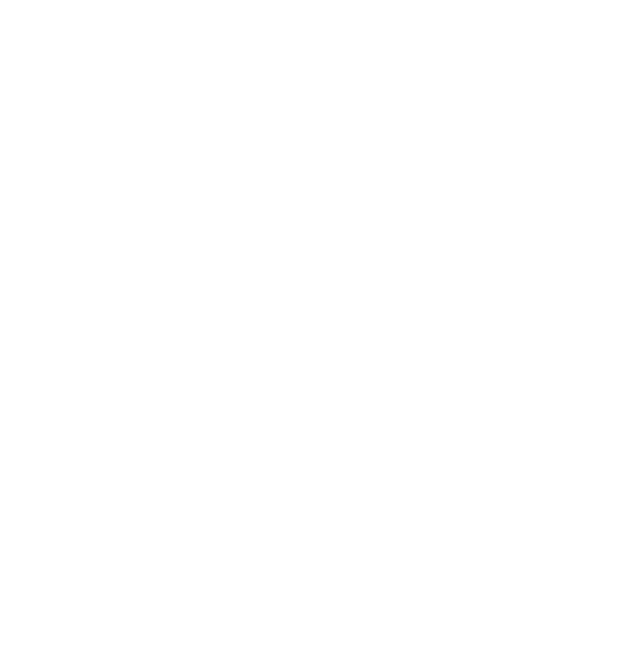
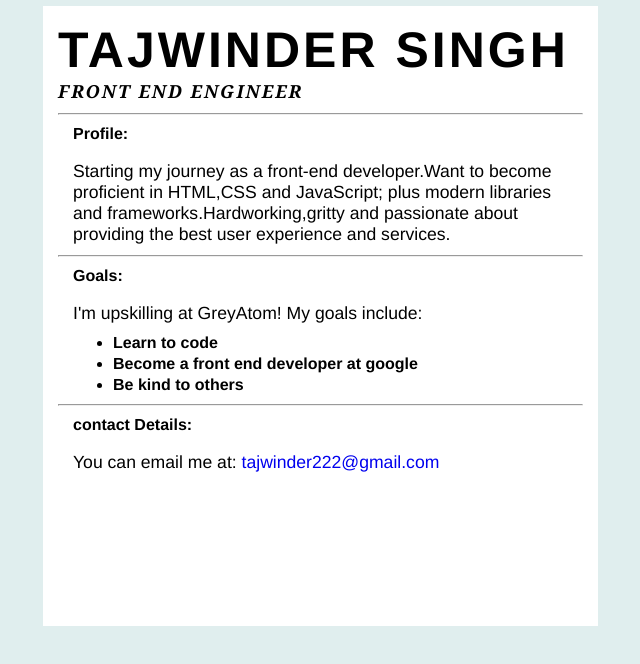
Before and after one commit to Tajwinder/personal-portfolio-page, a plain HTML site: page index.html in a window 1280 px wide. Shown: the whole page, without its empty margins (302-942 px from the left). Drawn offline with Linux system fonts and the light colour scheme.

Commit message:
added my project

```diff
--- a/index.html
+++ b/index.html
@@ -1 +1,45 @@
 <!-- Add your HTML Code here -->
+<!DOCTYPE html>
+<html>
+<head>
+  <title>personal portfolio page</title>
+  <link rel="stylesheet" href="style.css">
+</head>
+<body>
+
+<div class="profileBody">
+  <!--header -->
+  <div class="header">
+<h1>TAJWINDER SINGH</h1>
+<h2>FRONT END ENGINEER</h2>
+
+  </div>
+  <hr>
+
+<!--main section-->
+<div class="section" id="profile">
+ <strong>Profile:</strong> <br><br>
+  <p>Starting my journey as a front-end developer.Want to become proficient in HTML,CSS and JavaScript; plus modern libraries and frameworks.Hardworking,gritty and passionate about providing the best user experience and services.</p>
+
+</div>
+<hr>
+<div class="section" id="goals">
+    <strong>Goals:</strong><br><br>
+    <p>I'm upskilling at GreyAtom! My goals include:</p>
+    <ul>
+        <li>Learn to code</li>
+        <li>Become a front end developer at google</li>
+        <li>Be kind to others</li>
+    </ul>
+
+</div>
+<hr>
+<div id="Contact" class="section">
+    <strong>contact Details:</strong><br><br>
+    <p>You can email me at: <a href="mailto: tajwinder222@gmail.com">tajwinder222@gmail.com</a></p>
+</div>
+</div>
+
+
+</body>
+</html>
--- a/style.css
+++ b/style.css
@@ -1 +1,59 @@
 /* Add your CSS code here */
+*{
+    font-family: Helvetica, Arial, sans-serif;
+    max-width: 700px;
+   margin: auto;
+  }
+  body {
+    min-width: 500px;
+    background-color: #e0eeee;
+}
+.profileBody {
+  display: inline-block;
+  background-color: white;
+  margin-top: 6px;
+  margin-left: 55px;
+  width: 75%;
+  height: 590px;
+  padding: 15px;
+}
+.header{
+  margin-bottom: 10px;
+}
+.header h1{
+    margin: 0 auto;
+    letter-spacing: 3px;
+    font-weight: 100px;
+    font-size: 50px;
+
+}
+.header h2{
+    margin: 0 auto;
+    font-style: italic;
+    font-weight: 300px;
+    letter-spacing: 2px;
+    font-size: large;
+    font-family: Georgia, 'Times New Roman', Times, serif;
+}
+
+.section{
+  margin: 10px 15px ;
+}
+ul{
+  margin:10px 0px ;
+
+
+}
+ul li{
+  margin-left: 0px;
+ font-weight: 600;
+ margin-bottom: 3px;
+
+}
+p{
+  font-weight: 500;
+  font-size: 1.1em;
+}
+a{
+  text-decoration: none;
+}
```
